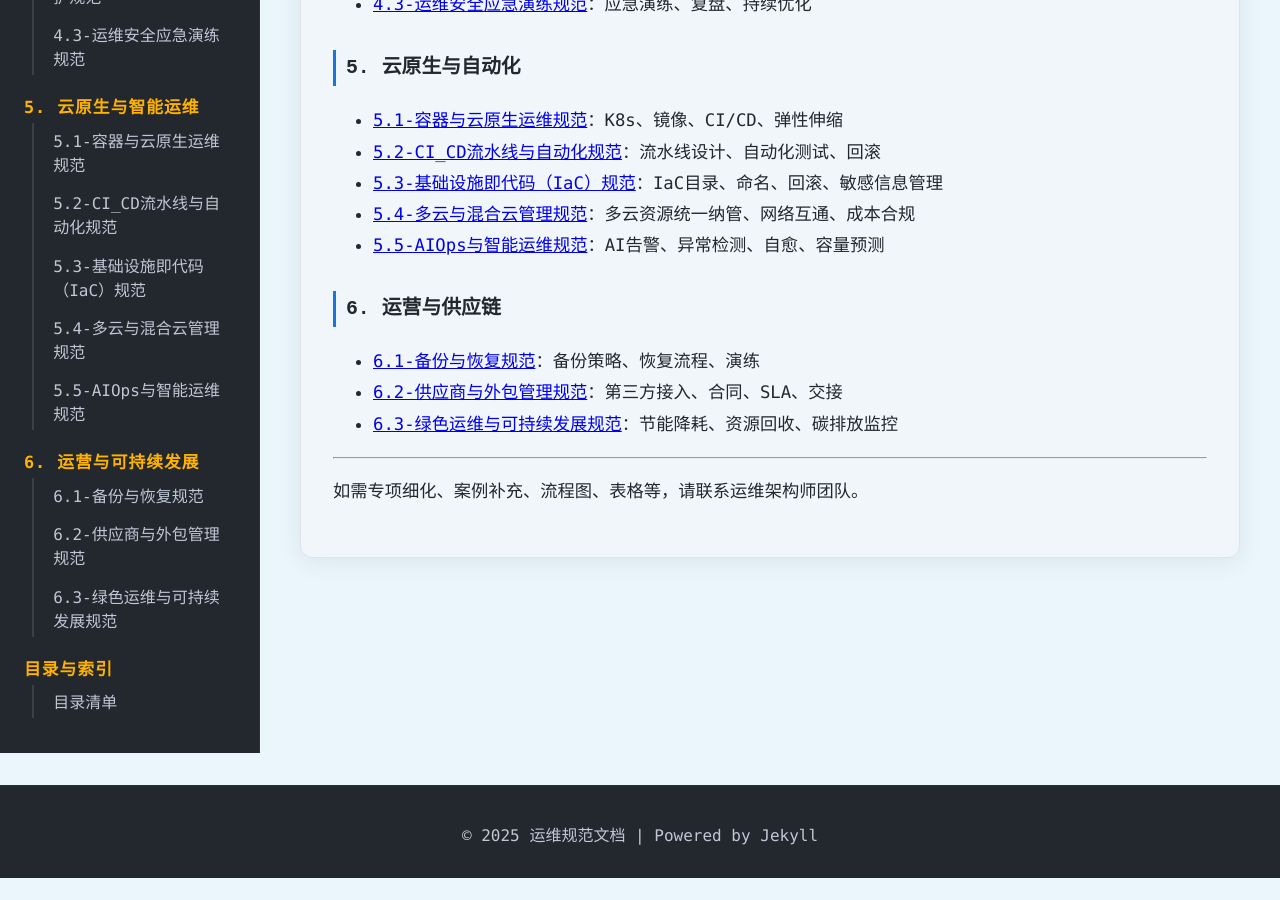
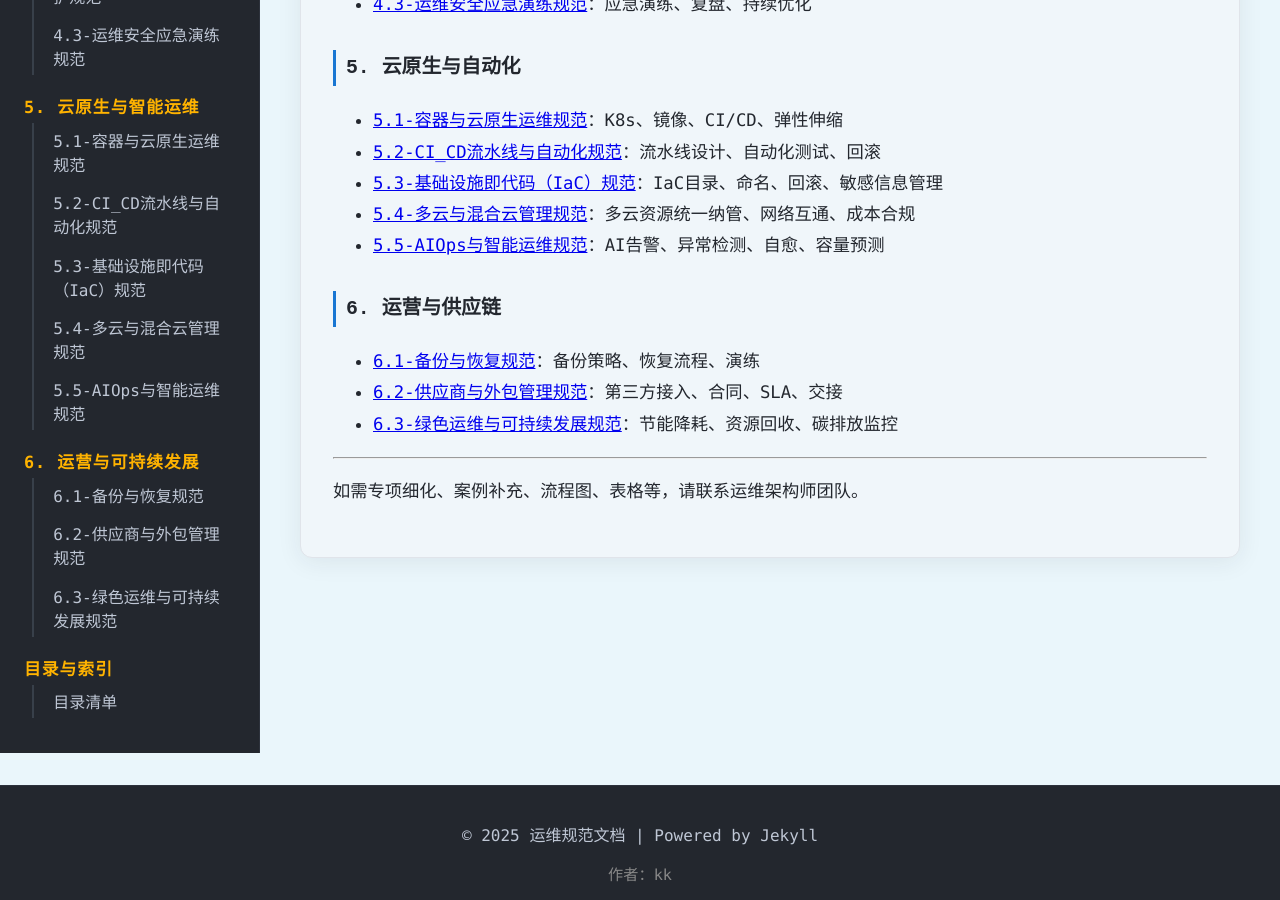
Before and after one commit to kevin197011/KOpsDoc, a Jekyll site: the page built from index.md, in a window 1280 px wide and 900 px high, scrolled down 1182 px. Built offline with Jekyll 4.4.1, drawn with Linux system fonts in a browser that asks for light colours; comment, search, counter and statistics services are not loaded; before the commit the page ends 2060 px from its top, so only the background shows below that.

Commit message:
Update 2025-07-12 03:49:54 +0800

```diff
--- a/_layouts/default.html
+++ b/_layouts/default.html
@@ -6,8 +6,6 @@
   <meta name="author" content="kk">
   <title>{{ page.title }} | {{ site.title }}</title>
   <link rel="stylesheet" href="{{ "/assets/css/style.css" | relative_url }}">
-  <script>
-    window.DOCS_NAV_LIST = [
   {% assign nav = site.data.docs_nav %}
   {% assign all_docs = "" | split: "|" %}
   {% for group in nav %}
@@ -15,8 +13,8 @@
       {% assign all_docs = all_docs | push: doc %}
     {% endfor %}
   {% endfor %}
-      {{ all_docs | map: 'to_json' | join: ',' }}
-    ];
+  <script>
+    window.DOCS_NAV_LIST = [{{ all_docs | map: 'to_json' | join: ',' }}];
   </script>
 </head>
 <body>
--- a/_layouts/doc.html
+++ b/_layouts/doc.html
@@ -78,6 +78,7 @@
   </div>
   <footer class="book-footer">
     <p>© {{ site.time | date: '%Y' }} 运维规范文档 | Powered by Jekyll</p>
+    <p style="text-align:center; color:#888; font-size:0.95em; margin:0.5em 0 0 0;">作者：kk</p>
   </footer>
 </body>
 </html>
--- a/_layouts/home.html
+++ b/_layouts/home.html
@@ -77,6 +77,7 @@
   </div>
   <footer class="book-footer">
     <p>© {{ site.time | date: '%Y' }} 运维规范文档 | Powered by Jekyll</p>
+    <p style="text-align:center; color:#888; font-size:0.95em; margin:0.5em 0 0 0;">作者：kk</p>
   </footer>
 </body>
 </html>
```
Lines whose indentation alone changed are shown as unchanged.
